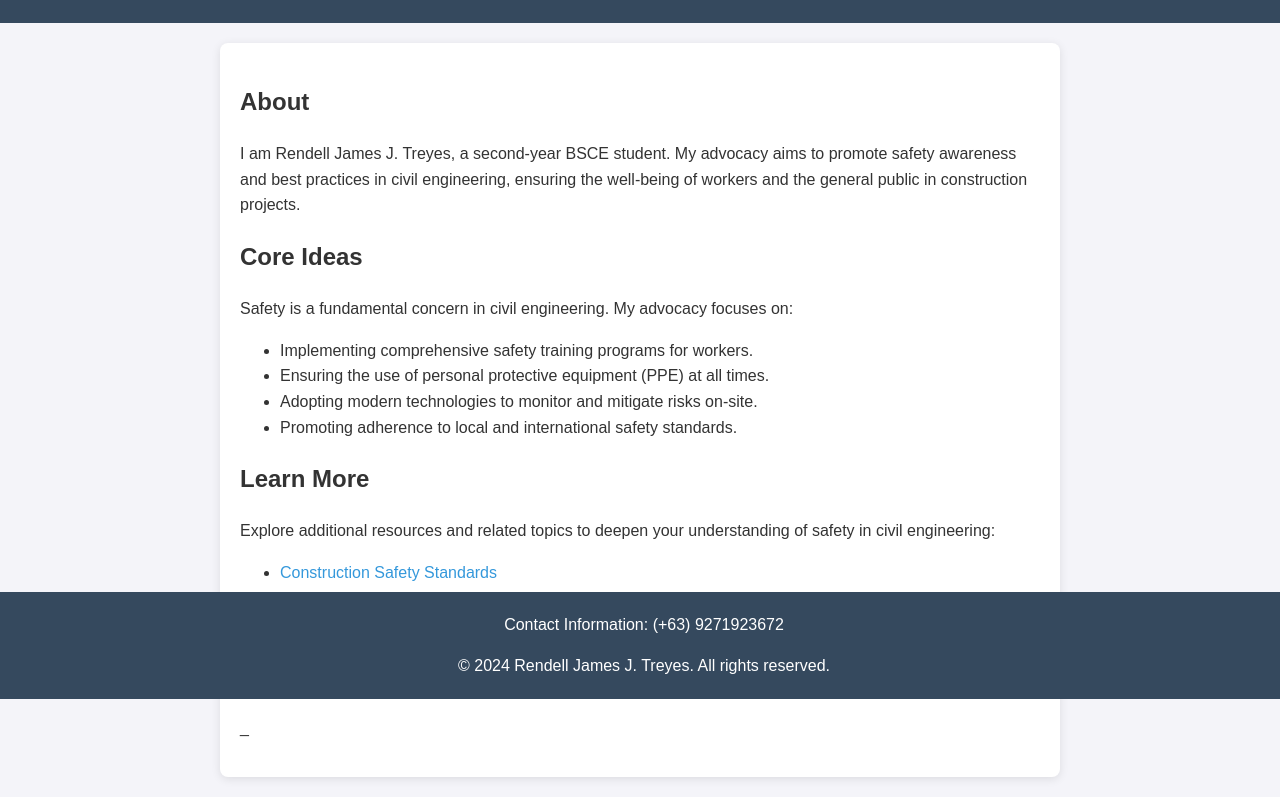
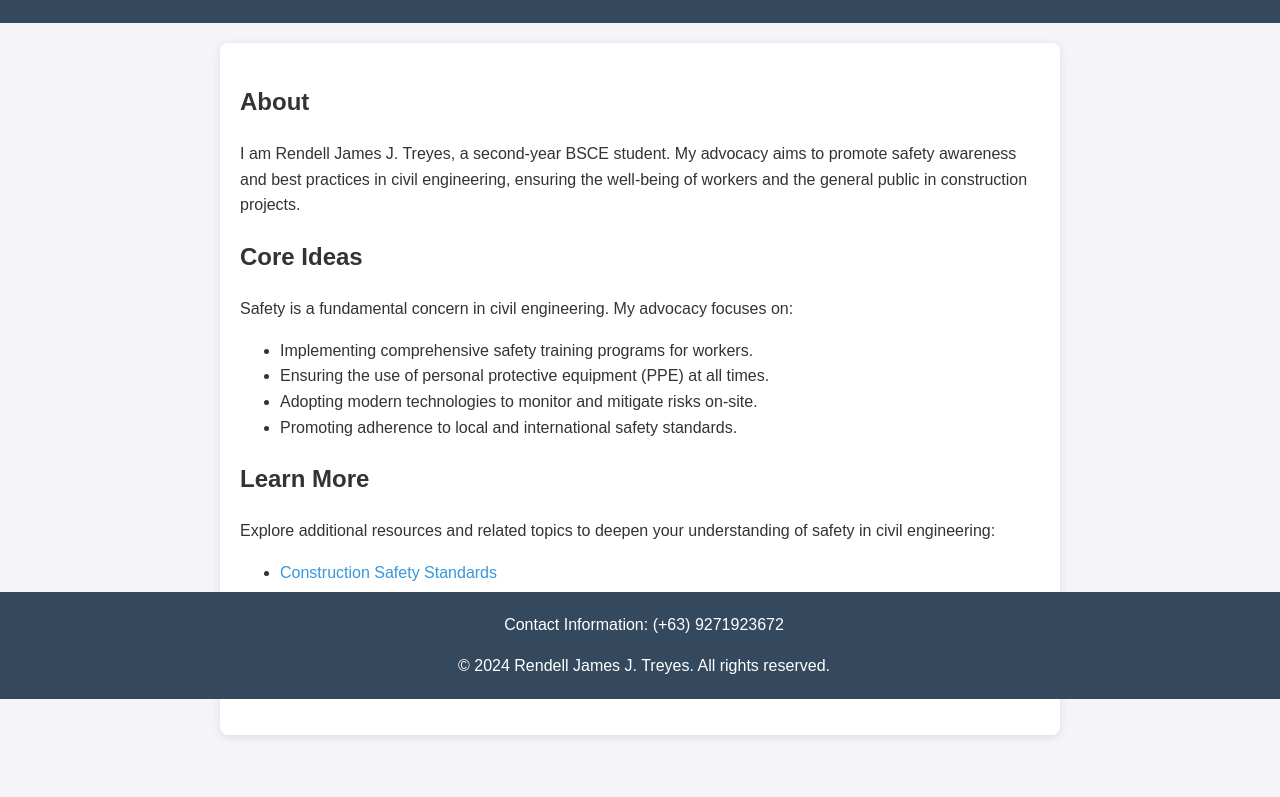
Before and after one commit to renrren/advocacy-html, a plain HTML site: page index.html in a window 1280 px wide. Shown: the part 101-898 px from the top of the page. After the commit the page ends 856 px from the top, so only its background shows below. Drawn offline with Linux system fonts and the light colour scheme.

Commit message:
Update index.html

```diff
--- a/index.html
+++ b/index.html
@@ -74,7 +74,6 @@
             </ul>
         <section>
             <h2>_</h2>
-             <p>_</p>
         </section>
         </section>
     </main>
```
